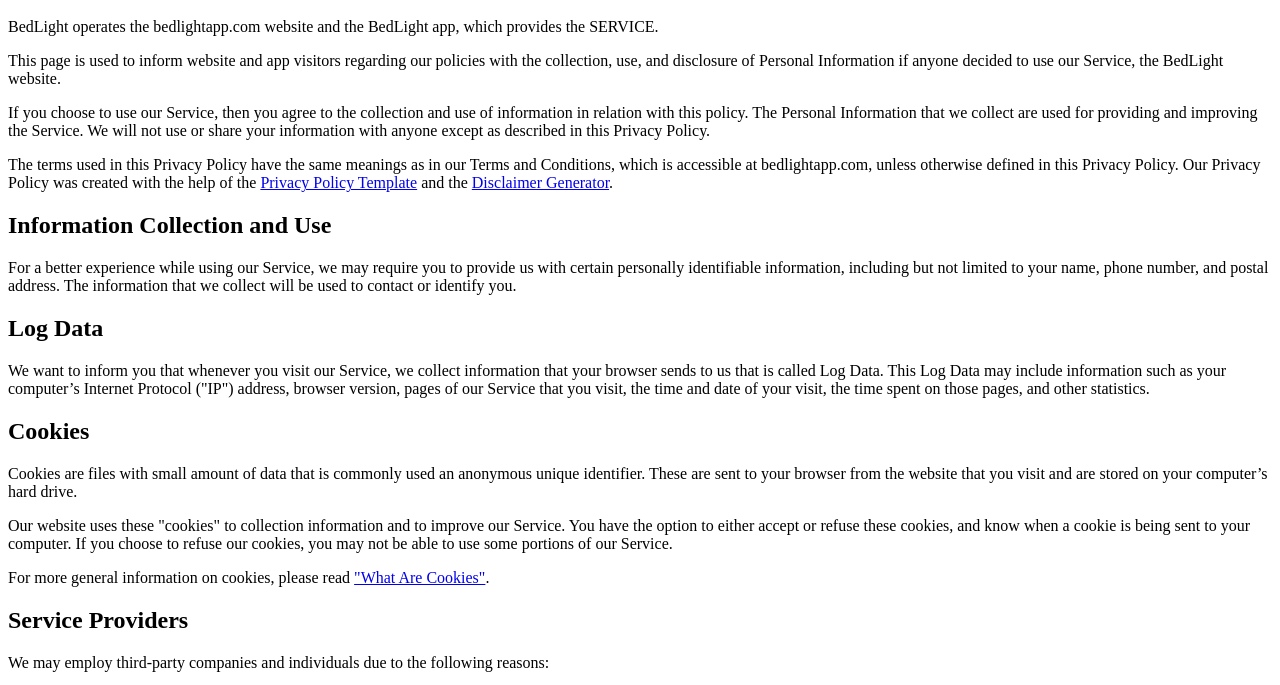
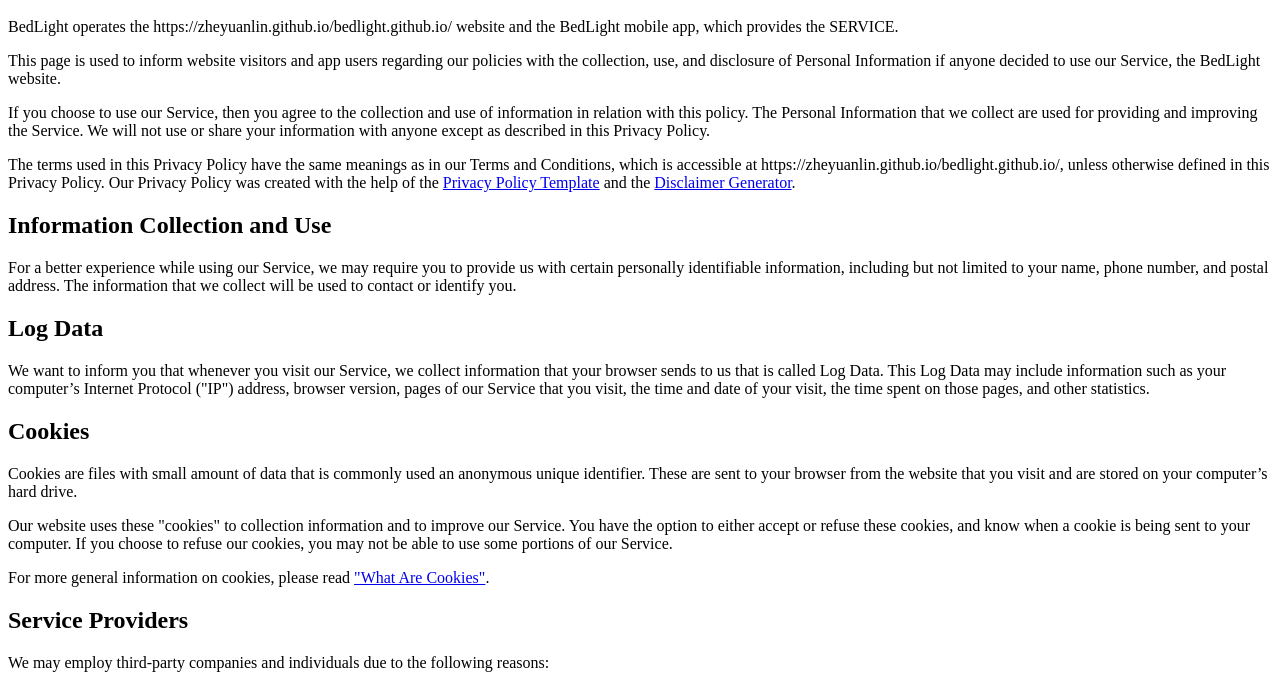
Before and after one commit to zheyuanlin/bedlight.github.io, a plain HTML site: page index.html in a window 1280 px wide. Shown: the part 48-733 px from the top of the page. Drawn offline with Linux system fonts and the light colour scheme.

Commit message:
Update index.html

```diff
--- a/index.html
+++ b/index.html
@@ -1,12 +1,12 @@
 <h1>Privacy Policy of BedLight</h1>
 
-<p>BedLight operates the bedlightapp.com website and the BedLight app, which provides the SERVICE.</p>
+<p>BedLight operates the https://zheyuanlin.github.io/bedlight.github.io/ website and the BedLight mobile app, which provides the SERVICE.</p>
 
-<p>This page is used to inform website and app visitors regarding our policies with the collection, use, and disclosure of Personal Information if anyone decided to use our Service, the BedLight website.</p>
+<p>This page is used to inform website visitors and app users regarding our policies with the collection, use, and disclosure of Personal Information if anyone decided to use our Service, the BedLight website.</p>
 
 <p>If you choose to use our Service, then you agree to the collection and use of information in relation with this policy. The Personal Information that we collect are used for providing and improving the Service. We will not use or share your information with anyone except as described in this Privacy Policy.</p>
 
-<p>The terms used in this Privacy Policy have the same meanings as in our Terms and Conditions, which is accessible at bedlightapp.com, unless otherwise defined in this Privacy Policy. Our Privacy Policy was created with the help of the <a href="https://www.privacypolicytemplate.net">Privacy Policy Template</a> and the <a href="https://www.disclaimergenerator.org/">Disclaimer Generator</a>.</p>
+<p>The terms used in this Privacy Policy have the same meanings as in our Terms and Conditions, which is accessible at https://zheyuanlin.github.io/bedlight.github.io/, unless otherwise defined in this Privacy Policy. Our Privacy Policy was created with the help of the <a href="https://www.privacypolicytemplate.net">Privacy Policy Template</a> and the <a href="https://www.disclaimergenerator.org/">Disclaimer Generator</a>.</p>
 
 <h2>Information Collection and Use</h2>
 
```
